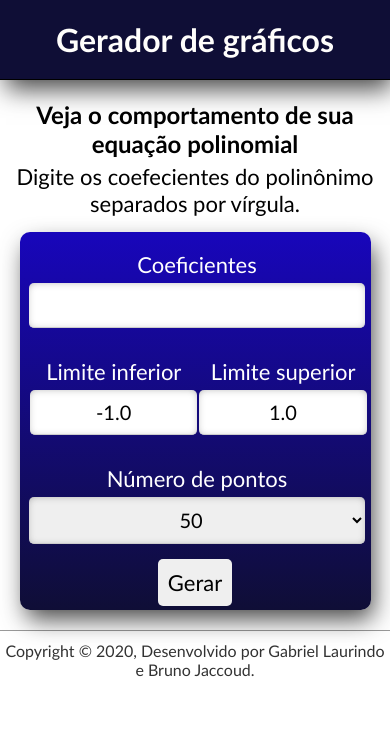
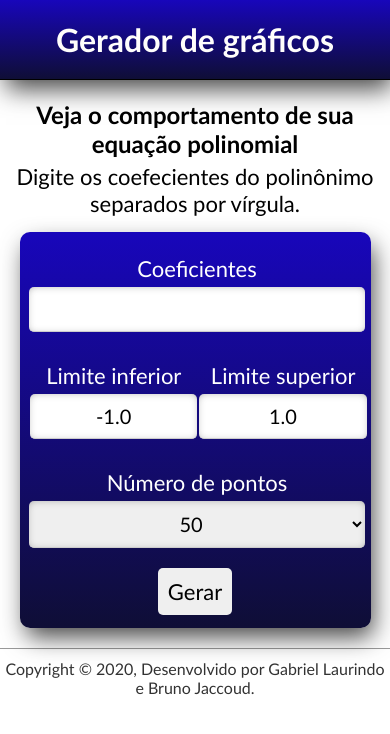
Before and after one commit to gabriel-laurindo-1/polyminal-graph, a Flask app: page / in a window 390 px wide. Shown: the top 734 px of the page. Run offline with Flask 2, Linux system fonts and the light colour scheme.

Commit message:
Ajuste media query

```diff
--- a/static/css/style.css
+++ b/static/css/style.css
@@ -14,7 +14,7 @@ body{
 body > header {
     width: 100%;
     padding: 20px;
-    background-color: #0f0e36;
+    background-image: linear-gradient(to top, #0f0e36 , rgb(24, 6, 187));
     text-align: center;
     border-bottom: 1px solid #000;
     -webkit-box-shadow:  4px 11px 24px -2px rgba(0,0,0,0.73);
@@ -54,7 +54,7 @@ body > header a {
 
 .form-box {
     width: 90%;
-    padding: 1% 2%;
+    padding: 2%;
     margin: 10px auto;
     border: 0;
     border-radius: 10px;
@@ -104,6 +104,7 @@ body > header a {
     padding: 10px;
     border-radius: 5px;
     border: 0;
+    margin: 5px;
     font-size: 22px;
     cursor: pointer;
 }
@@ -166,8 +167,8 @@ body > footer a {
         padding: 2%;
     }
 
-    .result-field {
-        display: block;
+    .result-graph {
         width: 100%;
+        height: auto;
     }
 }
```
